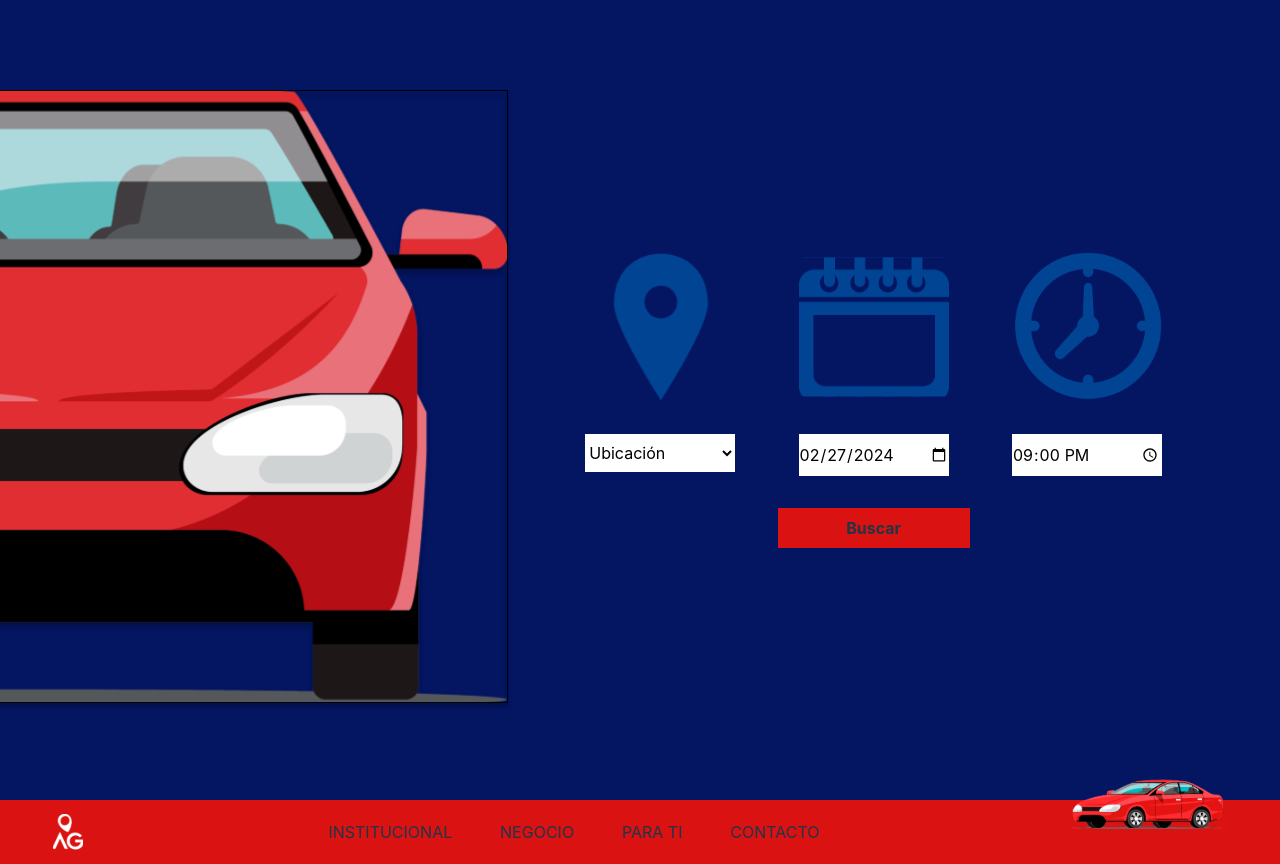
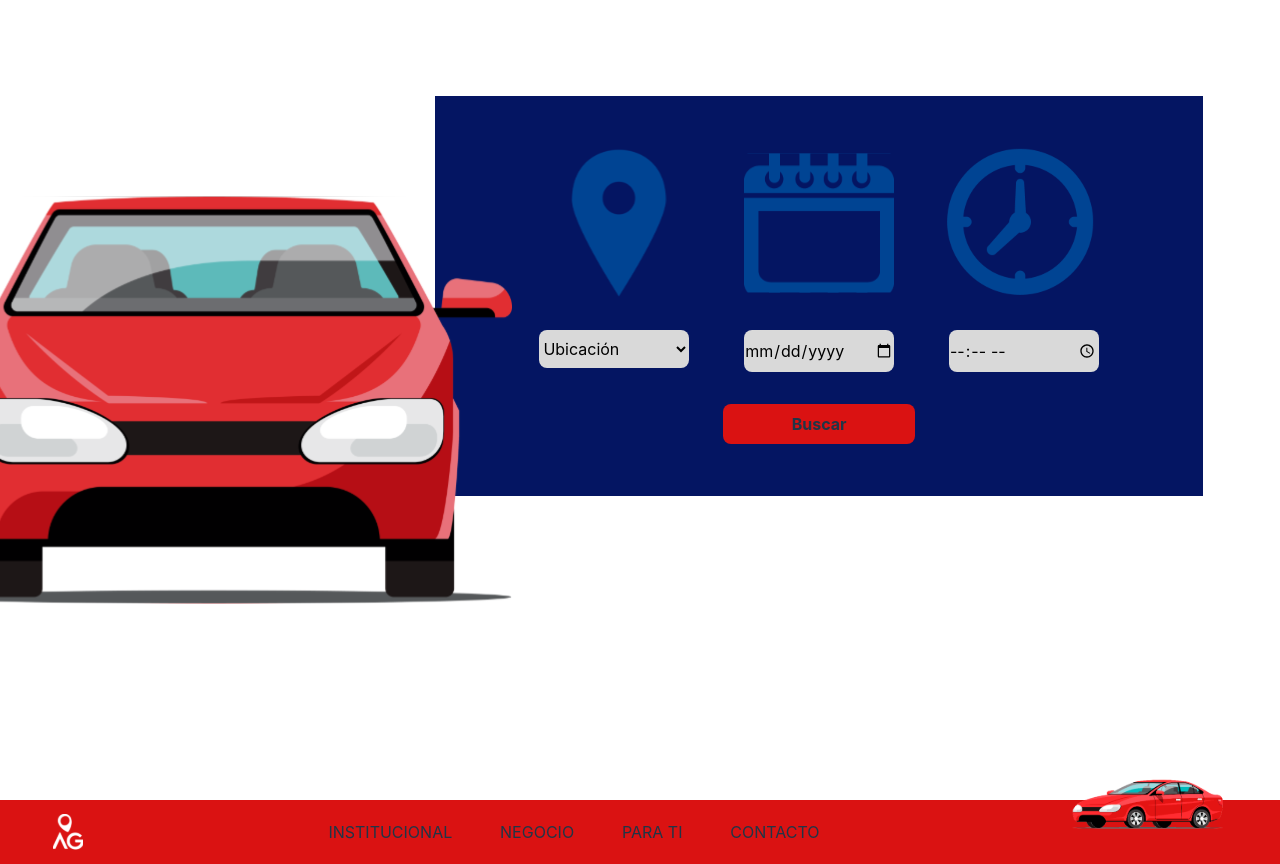
Before and after one commit to pablo-ambrogio/proyecto-final-CDT, a React (Vite) app: page / in a window 1280 px wide. Built offline with nearby package versions, Linux system fonts and the light colour scheme.

Commit message:
cambio de imagen en home

```diff
--- a/src/App.jsx
+++ b/src/App.jsx
@@ -6,7 +6,7 @@ function App() {
   return (
     <>
       <div
-        className='h-full bg-blue'
+        className='h-full bg-white'
       >
         <Outlet />
         <Footer />
--- a/src/components/pages/Home.jsx
+++ b/src/components/pages/Home.jsx
@@ -17,7 +17,7 @@ const Home = () => {
                 className='w-3/5 flex items-center relative'
             >
                 <section
-                    className='bg-blue w-[800px] h-[400px] 2xl:w-[1000px] 2xl:h-[500px] flex flex-col justify-center items-center gap-8 absolute left-[-5%] z-0'
+                    className='bg-blue w-[48rem] h-[400px] 2xl:w-[1000px] 2xl:h-[500px] flex flex-col justify-center items-center gap-8 absolute left-[-10%] top-[12%] z-0'
                 >
                     <div
                         className='w-4/5 flex justify-between px-8'
@@ -38,28 +38,28 @@ const Home = () => {
                         <div
                             className='flex w-full justify-around'
                         >
-                            <div className='w-[150px] bg-blue text-center'>
+                            <div className='w-[150px] text-center'>
                                 <select name="" id=""
-                                    className='w-full bg-white py-2 text-[#000]'
+                                    className='w-full bg-grey py-2 text-[#000] rounded-lg'
                                 >
                                     <option value="">Ubicación</option>
                                     <option value="argentina">Argentina</option>
                                     <option value="colombia">Colombia</option>
                                 </select>
                             </div>
-                            <div className='w-[150px] bg-blue text-center'>
-                                <input type="date" name="date-start" id="" value={"2024-02-27"}
-                                    className='w-full  bg-white py-2 text-[#000]'
+                            <div className='w-[150px] text-center'>
+                                <input type="date" name="date-start" id=""
+                                    className='w-full bg-grey py-2 text-[#000] rounded-lg'
                                 />
                             </div>
-                            <div className='w-[150px] bg-blue'>
-                                <input type="time" name='time-start' min={'1:00'} max={'12:00'} value={'21:00'}
-                                    className='w-full bg-white py-2 text-[#000]'
+                            <div className='w-[150px]'>
+                                <input type="time" name='time-start'
+                                    className='w-full bg-grey py-2 text-[#000] rounded-lg'
                                 />
                             </div>
                         </div>
                         <button type="submit"
-                            className='bg-red font-bold w-48 py-2 mt-8'
+                            className='bg-red font-bold w-48 py-2 mt-8 rounded-lg'
                         >Buscar</button>
                     </form>
                 </section>
```
Also changed, not shown: src/assets/car-home.svg.
